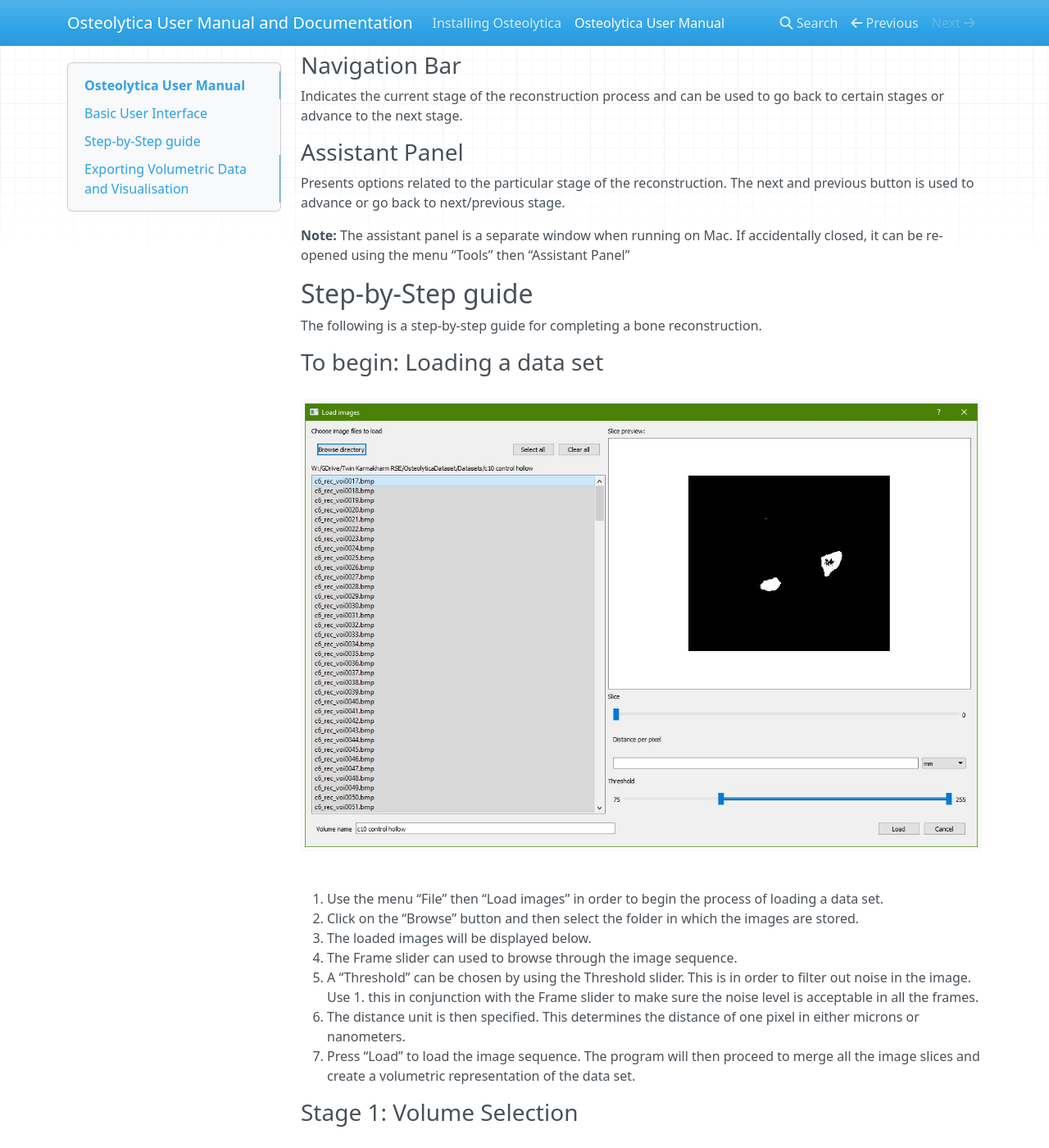
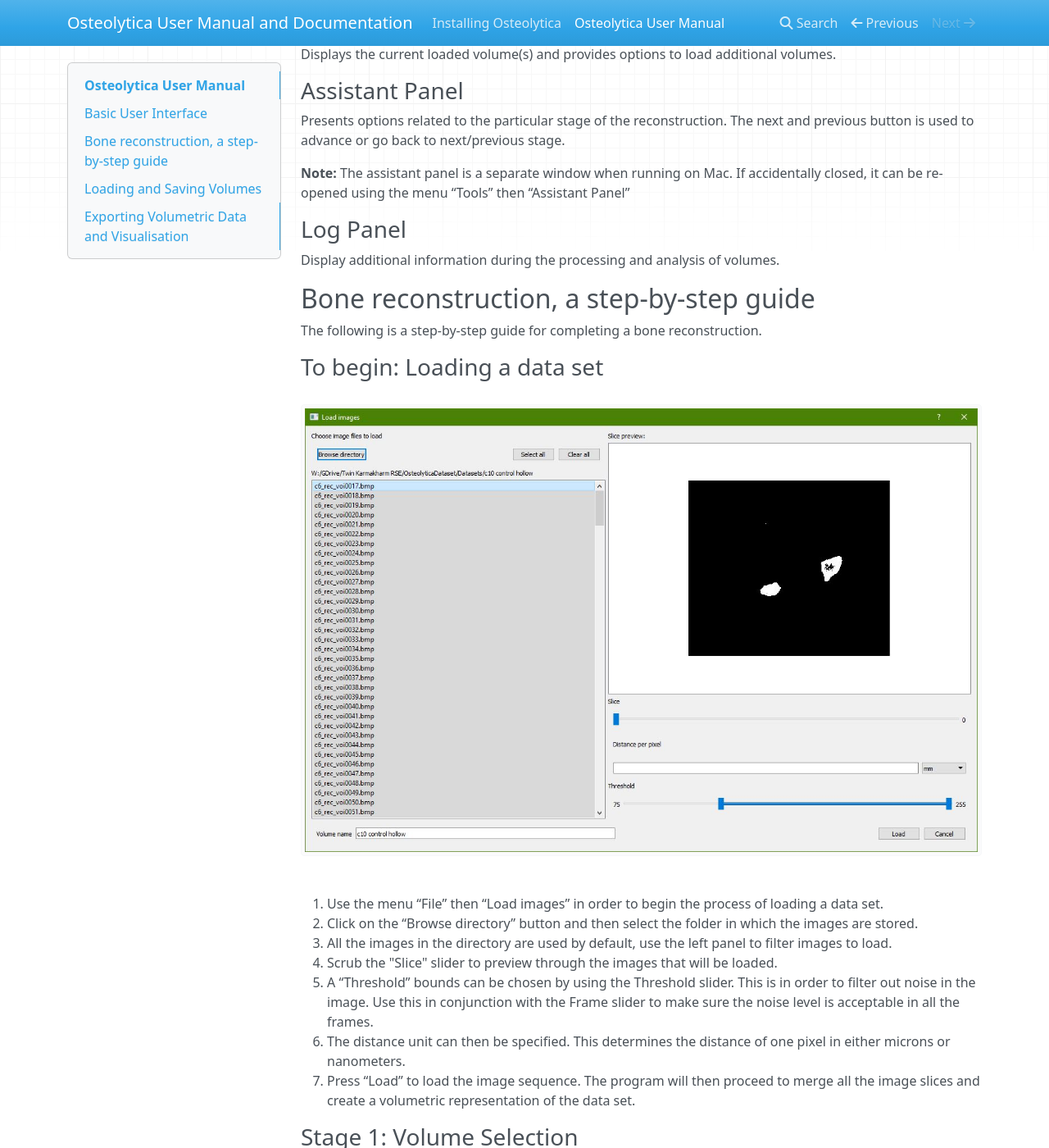
Before and after one commit to RSE-Sheffield/osteolytica-docs, an MkDocs documentation site: the page built from docs/manual.md, in a window 1280 px wide and 1400 px high, scrolled down 1343 px. Shown: the whole window at 82% size. Built offline with MkDocs 1.6.1, drawn with Linux system fonts in a browser that asks for light colours; nearby versions of some CDN libraries; some of the changed text lies outside the part shown.

```diff
--- a/docs/manual.md
+++ b/docs/manual.md
@@ -3,7 +3,7 @@
 
 ## Basic User Interface
 
-![basic interface](basicinterface.jpg)
+![basic interface](main-interface-intro.jpg)
 
 ### Main viewport
 The main viewport is where the sample is visualised. The mouse can be used to perform zoom and rotation on the sample.
@@ -17,16 +17,19 @@ Hold right mouse button + drag up/down
 #### To rotate left/right:
 Hold right mouse button + drag left/right
 
-### Navigation Bar
-Indicates the current stage of the reconstruction process and can be used to go back to certain stages or advance to the next stage.
+
+### Volume Selection Panel
+Displays the current loaded volume(s) and provides options to load additional volumes.
 
 ### Assistant Panel
 Presents options related to the particular stage of the reconstruction. The next and previous button is used to advance or go back to next/previous stage.
 
 **Note:** The assistant panel is a separate window when running on Mac. If accidentally closed, it can be re-opened using the menu “Tools” then “Assistant Panel”
 
+### Log Panel
+Display additional information during the processing and analysis of volumes.
 
-## Step-by-Step guide
+## Bone reconstruction, a step-by-step guide
 The following is a step-by-step guide for completing a bone reconstruction.
 
 ### To begin: Loading a data set
@@ -34,48 +37,50 @@ The following is a step-by-step guide for completing a bone reconstruction.
 ![loading a dataset](loadingInfo.jpg)
 
 1. Use the menu “File” then “Load images” in order to begin the process of loading a data set.
-1. Click on the “Browse” button and then select the folder in which the images are stored.
-1. The loaded images will be displayed below.
-1. The Frame slider can used to browse through the image sequence.
-1. A “Threshold” can be chosen by using the Threshold slider. This is in order to filter out noise in the image. Use 1. this in conjunction with the Frame slider to make sure the noise level is acceptable in all the frames.
-1. The distance unit is then specified. This determines the distance of one pixel in either microns or nanometers.
+1. Click on the “Browse directory” button and then select the folder in which the images are stored.
+1. All the images in the directory are used by default, use the left panel to filter images to load.
+1. Scrub the "Slice" slider to preview through the images that will be loaded.
+1. A “Threshold” bounds can be chosen by using the Threshold slider. This is in order to filter out noise in the image. Use this in conjunction with the Frame slider to make sure the noise level is acceptable in all the frames.
+1. The distance unit can then be specified. This determines the distance of one pixel in either microns or nanometers.
 1. Press “Load” to load the image sequence. The program will then proceed to merge all the image slices and create a volumetric representation of the data set.
 
 ### Stage 1: Volume Selection
 
-![stage 1](stage1new.jpg)
+![stage 1](stage1new-annotated.jpg)
 
 This stage enables the selection of continuous volumes within the sample data. Unselected volumes are filtered out before the next stage. This helps the software to perform a better reconstruction.
 
 1. Left click anywhere on the bone volume in order to select it. Click it again to de-select.
 1. Alternatively click on the “Maximum Volume” button to select the maximum volume.
 1. All selections can be cleared using the “Clear Selection” button.
-1. Press “Next” to continue to the next stage.
+1. Press "Filter Volume" to continue to the next stage.
+
 **Note:** If no volumes are selected (default) then no volumes will be filtered out.
 
 ### Stage 2: Maximum Lesion Diameter Selection
 
-![stage 2](stage2new.jpg)
+![stage 2](stage2new-annotated.jpg)
 
-During the reconstruction process, the software uses a dilation of existing bone surface in order to create a reconstruction surface. This amount of dilation is determined by the lesion diameter.
+During the reconstruction process, the software performs an expansion of existing bone surface in order to create a reconstruction surface. This amount of expansion is determined by the lesion diameter.
 
 1. Click on any two points on the bone volume to draw a line representing the maximum lesion diameter. Rotate the view in order to make sure the line is in the position you expect.
-1. Alternatively a value can be manually entered.
-1. Click “Next” to proceed to the next stage and starts the reconstruction and analysis process.
+1. Alternatively a value can be manually entered in the Assistant Panel.
+1. Click "Start Analysis" to proceed to the next stage and starts the reconstruction and analysis process.
 
 **Note:** If holes still exist in the next stage, it will be necessary to come back to this stage and repeat the process.
 
 ### Stage 3: Analysis
 
-![stage 3](stage3new.jpg)
+![stage 3](stage3new-annotated.jpg)
 
 This stage shows the result of the reconstructed surface combined with the original bone volume.
 
-1. Reconstruction Parameters” area shows the parameters used in order to obtain this reconstruction.
-1. The “Reconstruction Volumes” list shows all un-connected lesions. This can be used to include/excluded lesions from the final tally. The results will also show on the bone volume (red is included and grey is excluded by default).
+1. "Volume Information" area shows the parameters used in order to obtain this reconstruction as well as the volume dimensions.
+1. The “Reconstructed Volume Selection” list shows all un-connected lesions. This can be used to include/excluded lesions from the final tally. The results will also show on the bone volume (red is included and grey is excluded by default).
 1. The reconstructed regions can also be included/excluded by clicking directly on the bone.
 1. The “Analysis Results” displays all statistics about the included reconstruction volumes.
 1. The “Export Results” button can be used to export obtained results in a comma separated value format.
+1. The "Save Analysis" button can be used to save the analysed volume in raw ".vox" format which can then loaded another time using the menu "File"->"Load Analysis".
 
 ### Preference Screen
 
@@ -84,6 +89,10 @@ This stage shows the result of the reconstructed surface combined with the origi
 1. The colours of the bone at every stage can be changed by clicking on the colour box.
 1. The density slider is used to set how transparent the visualised bone voxels are.
 1. The distance unit scaling can also be viewed on this screen.
+
+## Loading and Saving Volumes
+
+Currently displayed bone volumes can be saved in the native `.vox` file. Use the menu "File"->"Load volume" and "Save volume" to load and save the volumes respectively.
 
 ## Exporting Volumetric Data and Visualisation
 In addition to exporting the analysis results (see Stage 3), current visualisation and volumetric data can also be exported.
```
Also changed, not shown: docs/index.md (+11 -1 lines), docs/license-popup.JPG (added), docs/main-interface-intro.jpg (added), docs/stage1new-annotated.jpg (added), docs/stage2new-annotated.jpg (added), docs/stage3new-annotated.jpg (added), docs/stage3v19.PNG (added), 1 other file.
